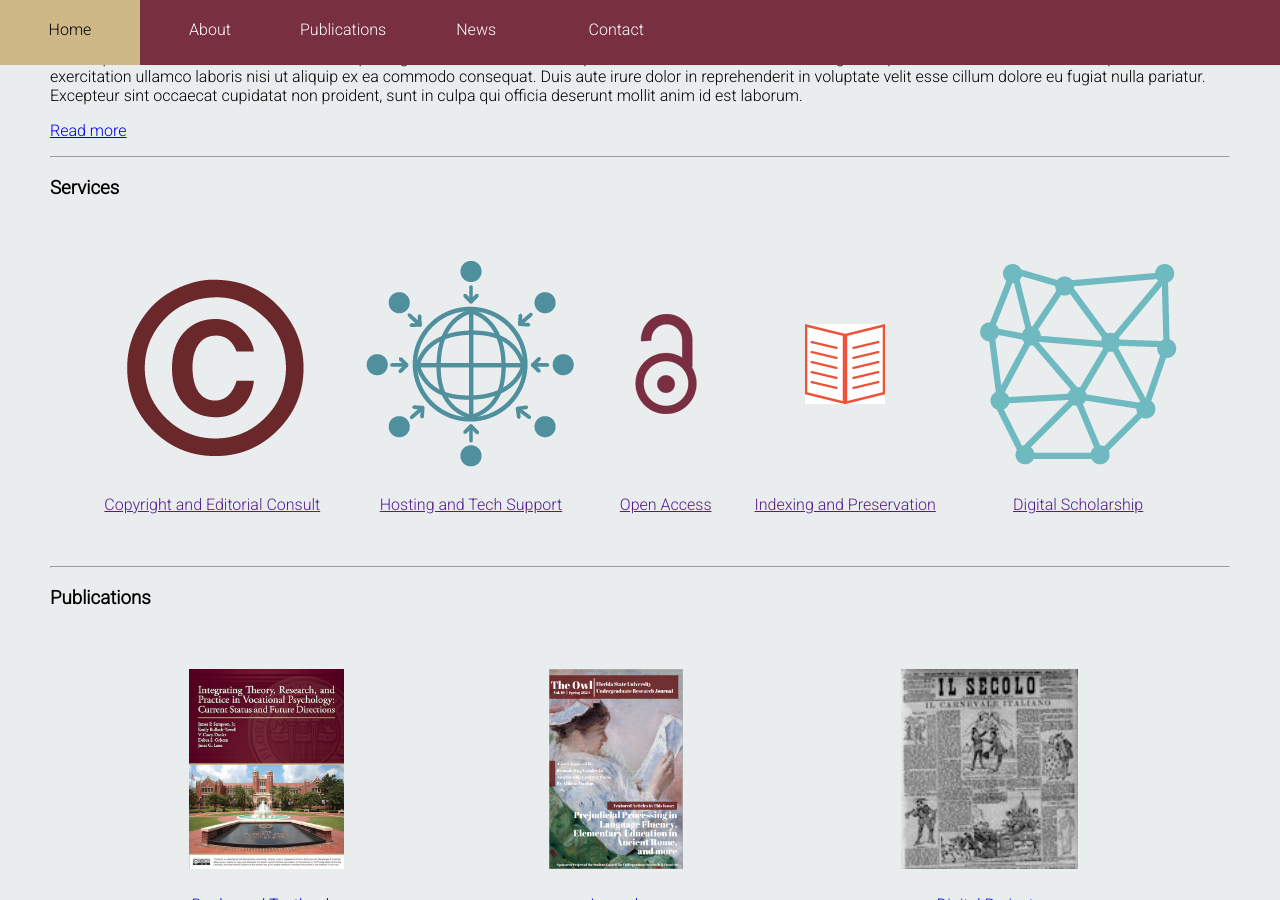
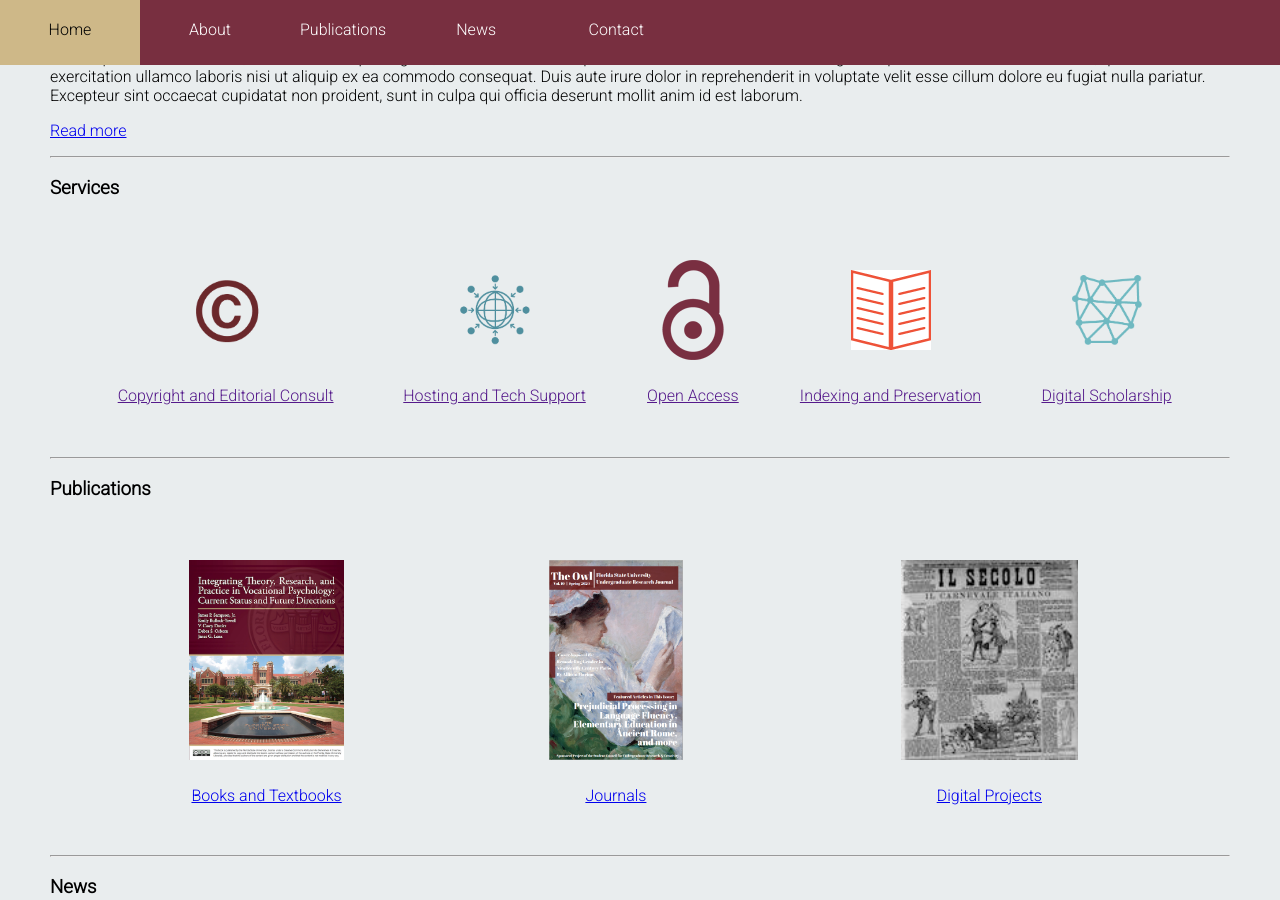
Before and after one commit to fsulibpub/fsulibpub.github.io, a Jekyll site: the page built from index.md, in a window 1280 px wide and 900 px high, scrolled down 436 px. Built offline with Jekyll 4.4.1, drawn with Linux system fonts in a browser that asks for light colours.

Commit message:
trying to fix oversized icons

```diff
--- a/index.md
+++ b/index.md
@@ -18,10 +18,10 @@ layout: default
 <table>
   <tr>
     <td>
-      <img class="logo" src="{{ site.baseurl }}/assets/images/logos/copyright2.png"/>
+      <img class="logo" src="{{ site.baseurl }}/assets/images/logos/copyright2.png" height="70px" width="70px"/>
     </td>
     <td>
-      <img class="logo" src="{{ site.baseurl }}/assets/images/logos/network2.png"/>
+      <img class="logo" src="{{ site.baseurl }}/assets/images/logos/network2.png" height="70px" width="70px"/>
     </td>
     <td>
       <img class="logo" src="{{ site.baseurl }}/assets/images/logos/OpenAccess.png"/>
@@ -30,7 +30,7 @@ layout: default
       <img class="logo" src="{{ site.baseurl }}/assets/images/logos/JournalHosting.png"/>
     </td>
     <td>
-      <img class="logo" src="{{ site.baseurl }}/assets/images/logos/DHweb.png"/>
+      <img class="logo" src="{{ site.baseurl }}/assets/images/logos/DHweb.png" height="70px" width="70px"/>
     </td>
   </tr>
     <td>
```
